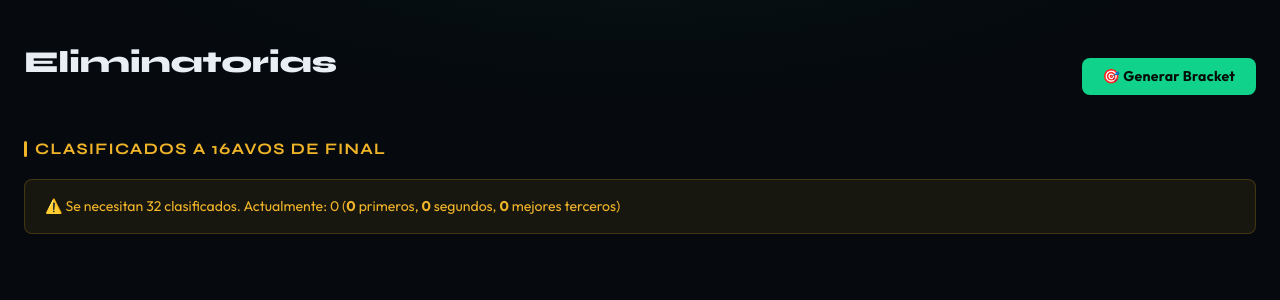
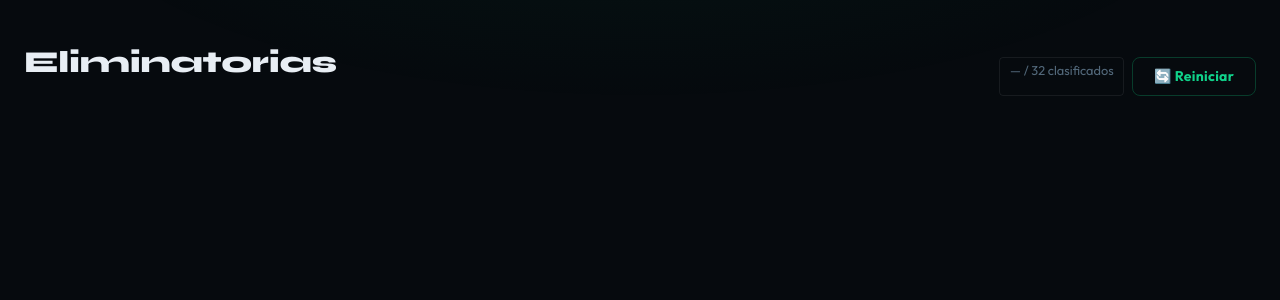
Before and after one commit to ediervillaneda/Mundial2026, a Flask app: page /eliminatorias in a window 1280 px wide. Shown: the part 57-357 px from the top of the page. Run offline with Flask 3, Linux system fonts and the light colour scheme.

Commit message:
refactor(template): simplificar eliminatorias - quitar seccion clasificados y botones

```diff
--- a/templates/eliminatorias.html
+++ b/templates/eliminatorias.html
@@ -4,70 +4,27 @@
     <div class="page-header">
         <h1>Eliminatorias</h1>
         <div class="header-actions">
-            <button class="btn" id="btn-generar" onclick="generarEliminatorias()"
-                {% if generado or clasificados.total|length < 32 %}style="display:none"{% endif %}>
-                🎯 Generar Bracket
-            </button>
-            <button class="btn btn-secondary" id="btn-regenerar" onclick="reiniciarEliminatorias()"
-                {% if not generado %}style="display:none"{% endif %}>
-                🔄 Re-generar
-            </button>
-        </div>
-    </div>
-
-    <div id="clasificados-section" {% if generado %}style="display:none"{% endif %}>
-        <div class="clasificados-section">
-            <h2>Clasificados a 16avos de Final</h2>
-            {% if clasificados.total|length < 32 %}
-            <div class="alert alert-warning">
-                ⚠️ Se necesitan 32 clasificados. Actualmente: {{ clasificados.total|length }}
-                (<strong>{{ clasificados.primeros|length }}</strong> primeros,
-                 <strong>{{ clasificados.segundos|length }}</strong> segundos,
-                 <strong>{{ clasificados.terceros|length }}</strong> mejores terceros)
-            </div>
-            {% else %}
-            <div class="alert alert-success">✅ 32 equipos clasificados. ¡Genera el bracket!</div>
-            {% endif %}
-
-            {% if clasificados.primeros %}
-            <h3>🥇 Primeros de Grupo ({{ clasificados.primeros|length }})</h3>
-            <div class="clasificados-list">
-                {% for eq in clasificados.primeros %}
-                <span class="team-chip gold">#{{ loop.index }} {{ eq.team }} <small>({{ eq.pts }}pts, {{ eq.grupo }})</small></span>
-                {% endfor %}
-            </div>
-            {% endif %}
-
-            {% if clasificados.segundos %}
-            <h3>🥈 Segundos de Grupo ({{ clasificados.segundos|length }})</h3>
-            <div class="clasificados-list">
-                {% for eq in clasificados.segundos %}
-                <span class="team-chip silver">#{{ loop.index + clasificados.primeros|length }} {{ eq.team }} <small>({{ eq.pts }}pts, {{ eq.grupo }})</small></span>
-                {% endfor %}
-            </div>
-            {% endif %}
-
-            {% if clasificados.terceros %}
-            <h3>🥉 Mejores Terceros ({{ clasificados.terceros|length }})</h3>
-            <div class="clasificados-list">
-                {% for eq in clasificados.terceros %}
-                <span class="team-chip bronze">#{{ loop.index + clasificados.primeros|length + clasificados.segundos|length }} {{ eq.team }} <small>({{ eq.pts }}pts, {{ eq.grupo }})</small></span>
-                {% endfor %}
-            </div>
-            {% endif %}
-
-            {% if clasificados.total|length == 32 %}
-            <div style="text-align:center;margin-top:2rem">
-                <button class="btn btn-lg" onclick="generarEliminatorias()">🎯 Generar Bracket de Eliminatorias</button>
-                <p class="help-text">Empareja 1° vs 32°, 2° vs 31°, etc.</p>
-            </div>
-            {% endif %}
+            <span class="clasificados-badge" id="clasificados-counter">— / 32 clasificados</span>
+            <button class="btn btn-secondary" onclick="reiniciarEliminatorias()">🔄 Reiniciar</button>
         </div>
     </div>
 
     <div id="bracket-root"></div>
 </div>
 
+<dialog id="bkt-assign-modal" class="bkt-modal">
+    <div class="bkt-modal-header">
+        <span>Asignar equipo</span>
+        <button class="btn-tiny" onclick="document.getElementById('bkt-assign-modal').close()">✕</button>
+    </div>
+    <input type="search" id="bkt-assign-search" placeholder="Buscar equipo..." autocomplete="off">
+    <div id="bkt-assign-list" class="bkt-assign-list"></div>
+    <div id="bkt-assign-confirm" class="bkt-modal-slots" style="display:none">
+        <button class="btn" onclick="confirmarAsignacion('team1')">→ Local</button>
+        <button class="btn" onclick="confirmarAsignacion('team2')">→ Visitante</button>
+    </div>
+</dialog>
+
 <script>
 window._clasificadosData = {{ clasificados.total|tojson|safe }};
 </script>
```
